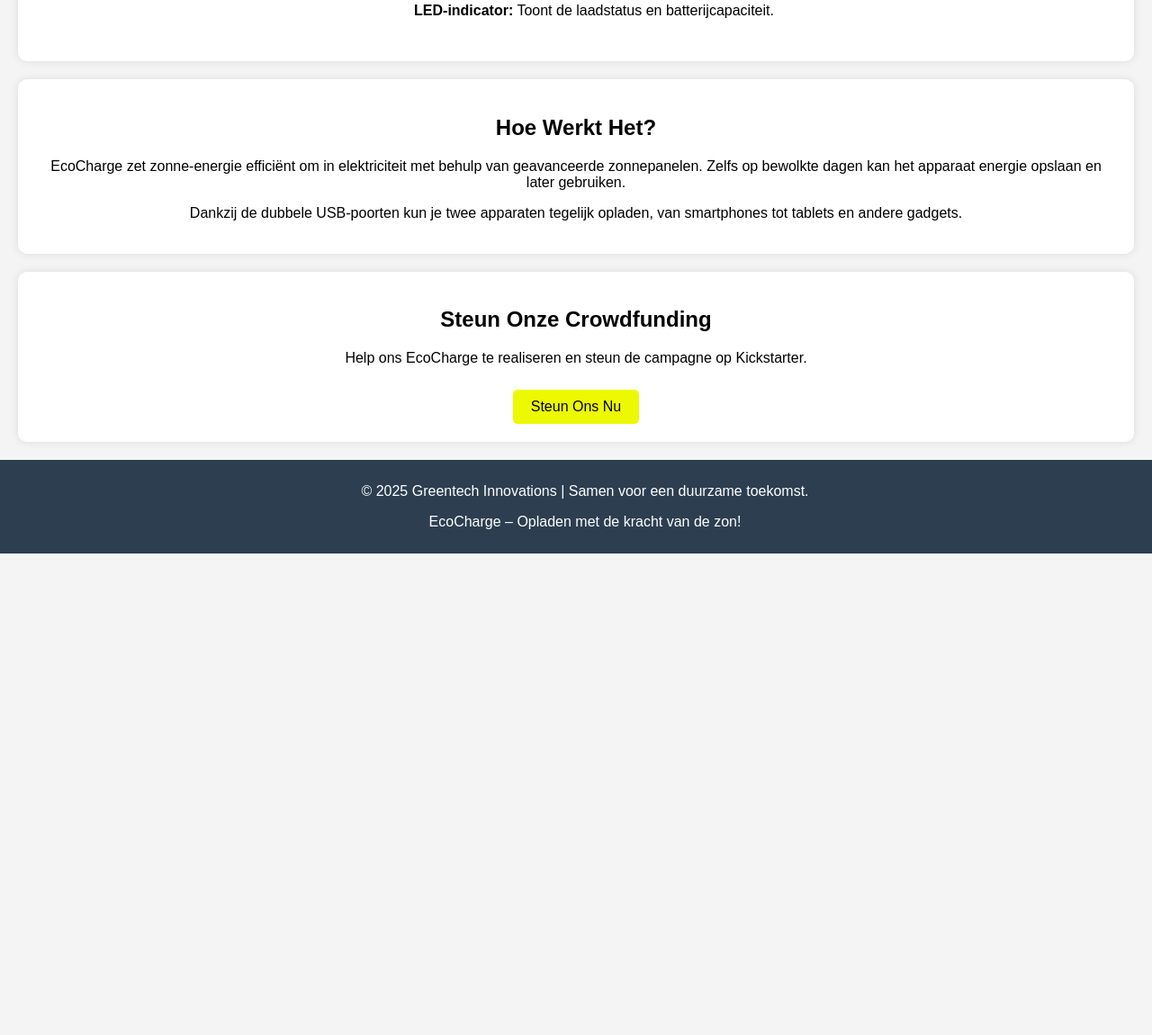
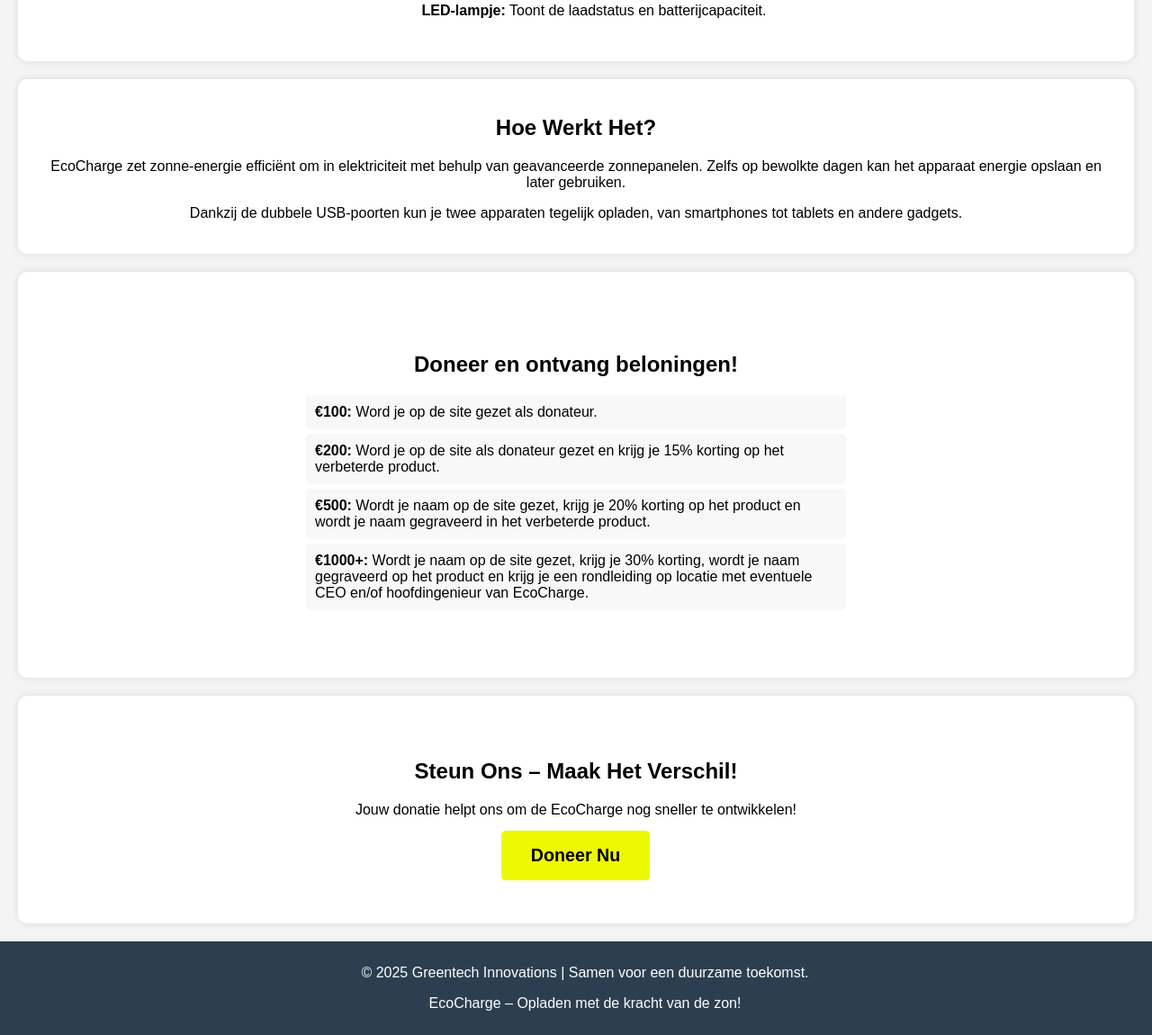
Before and after one commit to ViggodeWildt123/EcoCharge, a plain HTML site: page index.html in a window 1280 px wide. Shown: the part 988-2138 px from the top of the page at 90% size. Before the commit the page ends 1603 px from the top, so only its background shows below. Drawn offline with Linux system fonts and the light colour scheme.

Commit message:
Add files via upload

```diff
--- a/index.html
+++ b/index.html
@@ -9,7 +9,7 @@
 </head>
 <body>
     <header>
-        <h1>EcoCharge</h1>
+        <h1 class="fade-in">EcoCharge</h1>
         <p></p>
         <img class="logo" src="Logo GTech.png" alt="logo G-Tech">
     </header>
@@ -38,7 +38,7 @@
                 <li><strong>Efficiënt:</strong> Snelle oplaadtijden met een USB-poort.</li>
                 <li><strong>Capaciteit:</strong> 10.000 mAh batterij voor meerdere laadbeurten.</li>
                 <li><strong>Weerbestendig:</strong> Water- en schokbestendig voor alle omstandigheden.</li>
-                <li><strong>LED-indicator:</strong> Toont de laadstatus en batterijcapaciteit.</li>
+                <li><strong>LED-lampje:</strong> Toont de laadstatus en batterijcapaciteit.</li>
             </ul>
         </div>
     </section>
@@ -49,10 +49,24 @@
         <p>Dankzij de dubbele USB-poorten kun je twee apparaten tegelijk opladen, van smartphones tot tablets en andere gadgets.</p>
     </section>
 
+    <section>
+        <div class="donation-section">
+            <h2>Doneer en ontvang beloningen!</h2>
+            <div class="rewards">
+                <p><strong>€100:</strong> Word je op de site gezet als donateur.</p>
+                <p><strong>€200:</strong> Word je op de site als donateur gezet en krijg je 15% korting op het verbeterde product.</p>
+                <p><strong>€500:</strong> Wordt je naam op de site gezet, krijg je 20% korting op het product en wordt je naam gegraveerd in het verbeterde product.</p>
+                <p><strong>€1000+:</strong> Wordt je naam op de site gezet, krijg je 30% korting, wordt je naam gegraveerd op het product en krijg je een rondleiding op locatie met eventuele CEO en/of hoofdingenieur van EcoCharge.</p>
+            </div>
+        </div>
+    </section>
+
     <section id="funding">
-        <h2>Steun Onze Crowdfunding</h2>
-        <p>Help ons EcoCharge te realiseren en steun de campagne op Kickstarter.</p>
-        <a href="https://www.kickstarter.com/" class="cta-button" target="_blank">Steun Ons Nu</a>
+        <div class="donation-container">
+            <h2 class="button">Steun Ons – Maak Het Verschil!</h2>
+            <p>Jouw donatie helpt ons om de EcoCharge nog sneller te ontwikkelen!</p>
+            <a href="https://www.kickstarter.com/" class="donate-button" target="_blank">Doneer Nu</a>
+        </div>
     </section>
 
     <footer>
--- a/styles.css
+++ b/styles.css
@@ -30,10 +30,13 @@ nav a {
     text-decoration: none;
     margin: 0 15px;
     font-size: 16px;
+    transition: 0.5s;
 }
 
 nav a:hover {
     text-decoration: underline;
+    font-size: 32px;
+    transition: 0.5s;
 }
 
 li {
@@ -64,6 +67,12 @@ li {
     display: block;
     border-radius: 10px;
     gap:20px;
+    transition: 0.5s;
+}
+
+.product-image:hover{
+    box-shadow: 10px 10px 10px gray;
+    transition: 0.5s;
 }
 
 
@@ -97,3 +106,82 @@ footer {
 .line-height{
     line-height: 40px;
 }
+
+.donation-container {
+    background: white;
+    padding: 30px;
+    border-radius: 10px;
+    display: inline-block;
+    animation: fadeIn 1.5s ease-in-out;
+}
+
+.donate-button {
+    background: #EDF900;
+    color: black;
+    padding: 15px 30px;
+    text-decoration: none;
+    font-size: 18px;
+    font-weight: bold;
+    border-radius: 5px;
+    display: inline-block;
+    transition: transform 0.3s ease, box-shadow 0.3s ease;
+    animation: pulse 1.5s infinite;
+}
+
+.donate-button:hover {
+    transform: scale(1.1);
+    background: #f4ff25;
+}
+
+.donation-section {
+    background-color: #fff;
+    padding: 30px;
+    margin: 20px;
+    border-radius: 10px;
+    animation: slideUp 1s ease-in-out;
+}
+
+.rewards {
+    text-align: left;
+    max-width: 600px;
+    margin: 0 auto;
+}
+.rewards p {
+    font-size: 16px;
+    background-color: #f8f8f8;
+    padding: 10px;
+    border-radius: 5px;
+    margin: 5px 0;
+    transition: background-color 0.3s;
+}
+
+.rewards p:hover {
+    background-color: #e0e0e0;
+}
+
+.fade-in {
+    opacity: 0;
+    animation: fadeIn 1s ease-in forwards;
+}
+
+
+@keyframes slideUp {
+    from { transform: translateY(50px); opacity: 0; }
+    to { transform: translateY(0); opacity: 1; }
+}
+
+@keyframes fadeIn {
+    from { opacity: 0; }
+    to { opacity: 1; }
+}
+
+@keyframes pulse {
+    0% { transform: scale(1); }
+    50% { transform: scale(1.1); }
+    100% { transform: scale(1); }
+}
+
+@keyframes fadeIn {
+    from { opacity: 0; transform: translateY(-20px); }
+    to { opacity: 1; transform: translateY(0); }
+}
```
